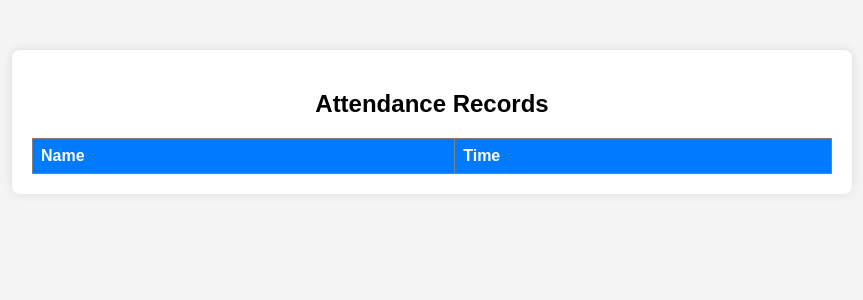
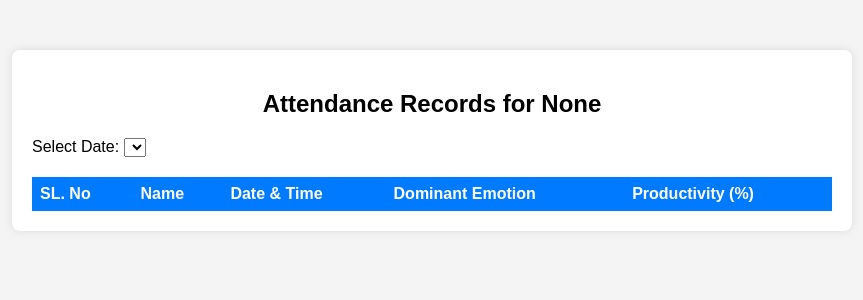
Before and after one commit to ommhatre/Facial-Attendance-System, a Flask app: page /display_attendance in a window 1280 px wide. Shown: the top 300 px of the page, without its empty margins (208-1071 px from the left). Run offline with Flask 3, Linux system fonts and the light colour scheme; lists and menus that the app fills with data are empty.

Commit message:
productivity addition

```diff
--- a/app.py
+++ b/app.py
@@ -1,90 +1,98 @@
-from flask import Flask, render_template, Response
+from flask import Flask, render_template, Response, request
 import cv2
 import os
 import face_recognition
 from datetime import datetime
 import openpyxl
+from deepface import DeepFace
+from collections import defaultdict
+from ast import literal_eval
+import statistics
+import glob
 
 app = Flask(__name__)
 
-# Encodings and Name list
+# Load user face encodings from 'users' folder
 user_face_encodings = []
 user_face_names = []
-
-# Extract encodings and names from database and appending them to the main list
 user_data = 'users'
 for u in os.listdir(user_data):
-    path = 'users/'+ u
-    name = u.partition(".")[0]
-
+    path = os.path.join(user_data, u)
+    name = os.path.splitext(u)[0]
     user_image = face_recognition.load_image_file(path)
     user_encoding = face_recognition.face_encodings(user_image)[0]
-
     user_face_encodings.append(user_encoding)
     user_face_names.append(name)
 
-# Initialize Excel workbook
+# Excel workbook (used only when marking)
 wb = openpyxl.Workbook()
 ws = wb.active
-ws.append(["Name", "Time"])
+ws.append(["Name", "Time", "Dominant Emotion", "All Emotions", "Productivity (%)"])
 
-# Function to check if a name has already been logged
 def is_name_logged(name):
     for row in ws.iter_rows(min_row=2, max_col=1):
         if row[0].value == name:
             return True
     return False
 
-# Function to check if a name has already been marked present
-def is_present(name):
-    for row in ws.iter_rows(min_row=2, max_col=2):
-        if len(row) >= 2 and row[0].value == name and row[1].value is not None:
-            return True
-    return False
+def calculate_productivity_percentage(emotions):
+    weights = {
+        'happy': 2,
+        'neutral': 1,
+        'surprise': 0,
+        'sad': -1,
+        'angry': -2,
+        'fear': -2,
+        'disgust': -2
+    }
+    score = sum(weights.get(e, 0) * v for e, v in emotions.items())
+    total_weight = sum(emotions.values())
+    if total_weight == 0:
+        return 50.0
+    normalized_score = score / (2 * total_weight)
+    return round((normalized_score + 1) / 2 * 100, 2)
 
 def detect_faces():
-    camera = cv2.VideoCapture(0)
-
+    camera = cv2.VideoCapture(0, cv2.CAP_DSHOW)
     while True:
         ret, frame = camera.read()
+        if not ret:
+            break
         frame_rgb = cv2.cvtColor(frame, cv2.COLOR_BGR2RGB)
-
         face_locations = face_recognition.face_locations(frame_rgb)
         face_encodings = face_recognition.face_encodings(frame_rgb, face_locations)
-
         for (top, right, bottom, left), face_encoding in zip(face_locations, face_encodings):
             matches = face_recognition.compare_faces(user_face_encodings, face_encoding)
             name = "Unknown"
+            color = (0, 0, 255)  # Default to red for unknown
 
             if True in matches:
                 first_match_index = matches.index(True)
                 name = user_face_names[first_match_index]
+                color = (0, 255, 0)  # Green for recognized
+                if not is_name_logged(name):
+                    current_time = datetime.now().strftime("%Y-%m-%d %H:%M:%S")
+                    face_crop = frame[top:bottom, left:right]
+                    try:
+                        analysis = DeepFace.analyze(face_crop, actions=["emotion"], enforce_detection=False)
+                        dominant_emotion = analysis[0]['dominant_emotion']
+                        all_emotions = analysis[0]['emotion']
+                    except:
+                        dominant_emotion = "Error"
+                        all_emotions = {}
+                    productivity = calculate_productivity_percentage(all_emotions)
+                    ws.append([name, current_time, dominant_emotion, str(all_emotions), productivity])
+                    log_name = f"log_{datetime.today().strftime('%Y-%m-%d')}.xlsx"
+                    wb.save(log_name)
 
-                if not is_name_logged(name):
-                    # Log the name and current time
-                    current_time = datetime.now().strftime("%Y-%m-%d %H:%M:%S")
-                    ws.append([name, current_time])
-                    today_date = str(datetime.today()).partition(" ")[0]
-                    log_name = "log_" + str(today_date) + ".xlsx"
-                    wb.save(log_name)  # Save the workbook
-
-                if is_present(name):
-                    cv2.rectangle(frame, (left, top), (right, bottom), (0, 255, 0), 2)
-                    cv2.putText(frame, f"{name} (Present)", (left + 6, bottom - 6), cv2.FONT_HERSHEY_SIMPLEX, 0.5, (255, 255, 255), 1)
-                else:
-                    cv2.rectangle(frame, (left, top), (right, bottom), (0, 0, 255), 2)
-                    cv2.putText(frame, name, (left + 6, bottom - 6), cv2.FONT_HERSHEY_SIMPLEX, 0.5, (255, 255, 255), 1)
-            else:
-                # Draw a red rectangle and display "Unknown" for faces not recognized in the database
-                cv2.rectangle(frame, (left, top), (right, bottom), (0, 0, 255), 2)
-                cv2.putText(frame, "Unknown", (left + 6, bottom - 6), cv2.FONT_HERSHEY_SIMPLEX, 0.5, (255, 255, 255), 1)
+            cv2.rectangle(frame, (left, top), (right, bottom), color, 2)
+            cv2.putText(frame, name, (left + 6, bottom - 6), cv2.FONT_HERSHEY_SIMPLEX, 0.5, (255, 255, 255), 1)
 
         ret, jpeg = cv2.imencode('.jpg', frame)
         frame_bytes = jpeg.tobytes()
-        yield (b'--frame\r\n'
-               b'Content-Type: image/jpeg\r\n\r\n' + frame_bytes + b'\r\n')
+        yield (b'--frame\r\nContent-Type: image/jpeg\r\n\r\n' + frame_bytes + b'\r\n')
+    camera.release()
 
-    camera.release()
 
 @app.route('/')
 def home():
@@ -98,14 +106,62 @@ def mark_attendance():
 def video_feed():
     return Response(detect_faces(), mimetype='multipart/x-mixed-replace; boundary=frame')
 
-@app.route('/display_attendance')
+@app.route('/display_attendance', methods=['GET', 'POST'])
 def display_attendance():
-    # Load attendance data from Excel file
+    available_logs = sorted([f.split("_")[1].split(".")[0] for f in glob.glob("log_*.xlsx")])
+    selected_date = request.form.get("date") if request.method == "POST" else available_logs[-1] if available_logs else None
     data = []
-    for row in ws.iter_rows(min_row=2, max_col=2):
-        name, time = row[0].value, row[1].value
-        data.append((name, time))
-    return render_template('display_attendance.html', data=data)
+    if selected_date:
+        file_path = f"log_{selected_date}.xlsx"
+        if os.path.exists(file_path):
+            wb = openpyxl.load_workbook(file_path)
+            ws = wb.active
+            for row in ws.iter_rows(min_row=2, max_col=5):
+                name, time, emotion, emotions_dict, productivity = [cell.value for cell in row]
+                data.append((name, time, emotion, emotions_dict, productivity))
+    return render_template('display_attendance.html', data=data, available_logs=available_logs, selected_date=selected_date)
+
+@app.route('/productivity')
+def productivity():
+    user_emotions = defaultdict(lambda: defaultdict(float))  # user -> emotion -> total
+    user_daily_productivity = defaultdict(lambda: defaultdict(float))  # user -> date -> avg_prod
+
+    for filename in glob.glob("log_*.xlsx"):
+        date_str = filename.split("_")[1].split(".")[0]
+        wb = openpyxl.load_workbook(filename)
+        ws = wb.active
+        user_day_sum = defaultdict(list)
+
+        for row in ws.iter_rows(min_row=2, max_col=5):
+            name, _, _, emotions_raw, productivity = [cell.value for cell in row]
+            try:
+                emotions = literal_eval(emotions_raw)
+            except:
+                continue
+
+            for emotion, val in emotions.items():
+                user_emotions[name][emotion] += val
+
+            try:
+                prod = float(productivity)
+                user_day_sum[name].append(prod)
+            except:
+                continue
+
+        for name, prods in user_day_sum.items():
+            if prods:
+                avg = round(sum(prods) / len(prods), 2)
+                user_daily_productivity[name][date_str] = avg
+
+    user_data = {}
+    for user in user_emotions:
+        user_data[user] = {
+            "emotions": dict(user_emotions[user]),
+            "daily_productivity": dict(user_daily_productivity[user])
+        }
+
+    return render_template("productivity.html", user_data=user_data)
+
 
 if __name__ == '__main__':
     app.run(debug=True)
--- a/requirements.txt
+++ b/requirements.txt
@@ -2,3 +2,4 @@ Flask
 opencv-python
 face-recognition
 openpyxl
+deepface
--- a/static/styles.css
+++ b/static/styles.css
@@ -14,7 +14,8 @@ body {
   box-shadow: 0 0 10px rgba(0, 0, 0, 0.1);
 }
 
-h1, h2 {
+h1,
+h2 {
   text-align: center;
 }
 
@@ -28,7 +29,7 @@ h1, h2 {
   display: inline-block;
   padding: 10px 20px;
   margin: 0 10px;
-    background-color: #007bff;
+  background-color: pink;
   color: #fff;
   text-decoration: none;
   border-radius: 4px;
@@ -36,7 +37,7 @@ h1, h2 {
 }
 
 .button:hover {
-    background-color: #0056b3;
+  background-color: rgb(186, 186, 209);
 }
 
 #camera-feed {
@@ -50,7 +51,8 @@ table {
   margin-top: 20px;
 }
 
-th, td {
+th,
+td {
   padding: 8px;
   text-align: left;
 }
@@ -67,3 +69,18 @@ tr:nth-child(even) {
 .center {
   text-align: center;
 }
+
+canvas {
+  display: block;
+  margin: 30px auto;
+  max-width: 100%;
+  height: 400px !important;
+}
+
+.chart-container {
+  background-color: #f9f9f9;
+  border: 1px solid #ddd;
+  padding: 15px;
+  margin-top: 20px;
+  border-radius: 8px;
+}
--- a/templates/display_attendance.html
+++ b/templates/display_attendance.html
@@ -1,25 +1,45 @@
 <!DOCTYPE html>
 <html lang="en">
 <head>
-    <meta charset="UTF-8">
-    <meta name="viewport" content="width=device-width, initial-scale=1.0">
+  <meta charset="UTF-8" />
+  <meta name="viewport" content="width=device-width, initial-scale=1.0" />
   <title>Display Attendance</title>
-    <link rel="stylesheet" href="{{ url_for('static', filename='styles.css') }}">
+  <link rel="stylesheet" href="{{ url_for('static', filename='styles.css') }}" />
 </head>
 <body>
   <div class="container">
-        <h2>Attendance Records</h2>
-        <table border="1">
+    <h2>Attendance Records for {{ selected_date }}</h2>
+
+    <form method="POST">
+      <label for="date">Select Date:</label>
+      <select name="date" id="date" onchange="this.form.submit()">
+        {% for date in available_logs %}
+          <option value="{{ date }}" {% if date == selected_date %}selected{% endif %}>{{ date }}</option>
+        {% endfor %}
+      </select>
+    </form>
+
+    <table>
+      <thead>
         <tr>
+          <th>SL. No</th>
           <th>Name</th>
-                <th>Time</th>
+          <th>Date & Time</th>
+          <th>Dominant Emotion</th>
+          <th>Productivity (%)</th>
         </tr>
-            {% for name, time in data %}
+      </thead>
+      <tbody>
+        {% for name, time, emotion, emotions_dict, productivity in data %}
         <tr>
+          <td>{{ loop.index }}</td>
           <td>{{ name }}</td>
           <td>{{ time }}</td>
+          <td>{{ emotion }}</td>
+          <td>{{ productivity }}</td>
         </tr>
         {% endfor %}
+      </tbody>
     </table>
   </div>
 </body>
```
Also changed, not shown: templates/index.html (+15 -5 lines), templates/mark_attendance.html (+7 -4 lines), templates/productivity.html (added, +88 -0 lines), users/Farhan.jpg (added), 11 other files. Lines whose indentation alone changed are shown as unchanged.
